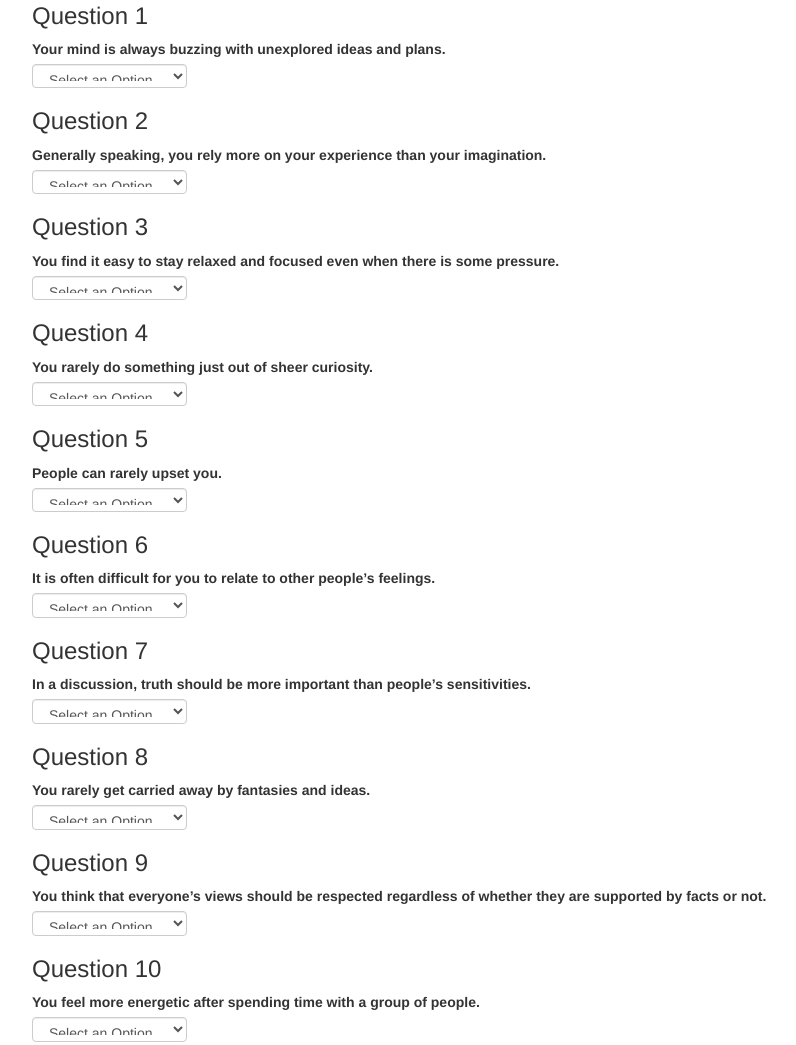
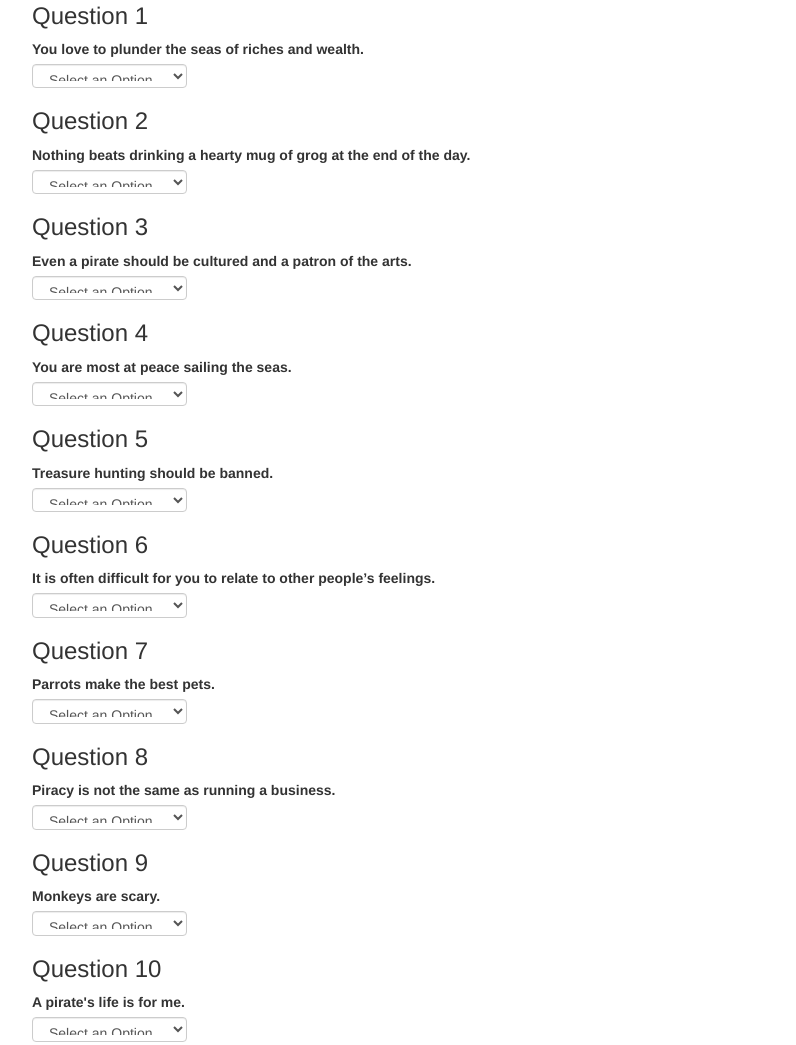
Before and after one commit to MonkeyInitiatives/FriendFinder, a plain HTML site: page app/public/survey.html in a window 1280 px wide. Shown: the part 273-1318 px from the top of the page, without its empty margins (53-849 px from the left). Drawn offline with nearby package versions, Linux system fonts and the light colour scheme.

Commit message:
updated questions

```diff
--- a/app/public/survey.html
+++ b/app/public/survey.html
@@ -41,7 +41,7 @@
         </div>
         <h3>Question 1</h3>
         <div class="form-group">
-            <label for="inputState">Your mind is always buzzing with unexplored ideas and plans.</label>
+            <label for="inputState">You  love to plunder the seas of riches and wealth.</label>
             <select id="inputState1" class="form-control" style="width: 155px;" required>
                 <option selected>Select an Option</option>
                 <option>1 (Strongly Disagree)</option>
@@ -53,7 +53,7 @@
         </div>
         <h3>Question 2</h3>
         <div class="form-group">
-            <label for="inputState">Generally speaking, you rely more on your experience than your imagination.</label>
+            <label for="inputState">Nothing beats drinking a hearty mug of grog at the end of the day.</label>
             <select id="inputState2" class="form-control" style="width: 155px;" required>
                 <option selected>Select an Option</option>
                 <option>1 (Strongly Disagree)</option>
@@ -65,7 +65,7 @@
         </div>
         <h3>Question 3</h3>
         <div class="form-group">
-            <label for="inputState">You find it easy to stay relaxed and focused even when there is some pressure.</label>
+            <label for="inputState">Even a pirate should be cultured and a patron of the arts.</label>
             <select id="inputState3" class="form-control" style="width: 155px;" required>
                 <option selected>Select an Option</option>
                 <option>1 (Strongly Disagree)</option>
@@ -77,7 +77,7 @@
         </div>
         <h3>Question 4</h3>
         <div class="form-group">
-            <label for="inputState">You rarely do something just out of sheer curiosity.</label>
+            <label for="inputState">You are most at peace sailing the seas.</label>
             <select id="inputState4" class="form-control" style="width: 155px;" required>
                 <option selected>Select an Option</option>
                 <option>1 (Strongly Disagree)</option>
@@ -89,7 +89,7 @@
         </div>
         <h3>Question 5</h3>
         <div class="form-group">
-            <label for="inputState">People can rarely upset you.</label>
+            <label for="inputState">Treasure hunting should be banned.</label>
             <select id="inputState5" class="form-control" style="width: 155px;" required>
                 <option selected>Select an Option</option>
                 <option>1 (Strongly Disagree)</option>
@@ -113,7 +113,7 @@
         </div>
         <h3>Question 7</h3>
         <div class="form-group">
-            <label for="inputState">In a discussion, truth should be more important than people’s sensitivities.</label>
+            <label for="inputState">Parrots make the best pets.</label>
             <select id="inputState7" class="form-control" style="width: 155px;" required>
                 <option selected>Select an Option</option>
                 <option>1 (Strongly Disagree)</option>
@@ -125,7 +125,7 @@
         </div>
         <h3>Question 8</h3>
         <div class="form-group">
-            <label for="inputState">You rarely get carried away by fantasies and ideas.</label>
+            <label for="inputState">Piracy is not the same as running a business.</label>
             <select id="inputState8" class="form-control" style="width: 155px;" required>
                 <option selected>Select an Option</option>
                 <option>1 (Strongly Disagree)</option>
@@ -137,7 +137,7 @@
         </div>
         <h3>Question 9</h3>
         <div class="form-group">
-            <label for="inputState">You think that everyone’s views should be respected regardless of whether they are supported by facts or not.</label>
+            <label for="inputState">Monkeys are scary.</label>
             <select id="inputState9" class="form-control" style="width: 155px;" required>
                 <option selected>Select an Option</option>
                 <option>1 (Strongly Disagree)</option>
@@ -149,7 +149,7 @@
         </div>
         <h3>Question 10</h3>
         <div class="form-group">
-            <label for="inputState">You feel more energetic after spending time with a group of people.</label>
+            <label for="inputState">A pirate's life is for me.</label>
             <select id="inputState10" class="form-control" style="width: 155px;" required>
                 <option selected>Select an Option</option>
                 <option>1 (Strongly Disagree)</option>
```
